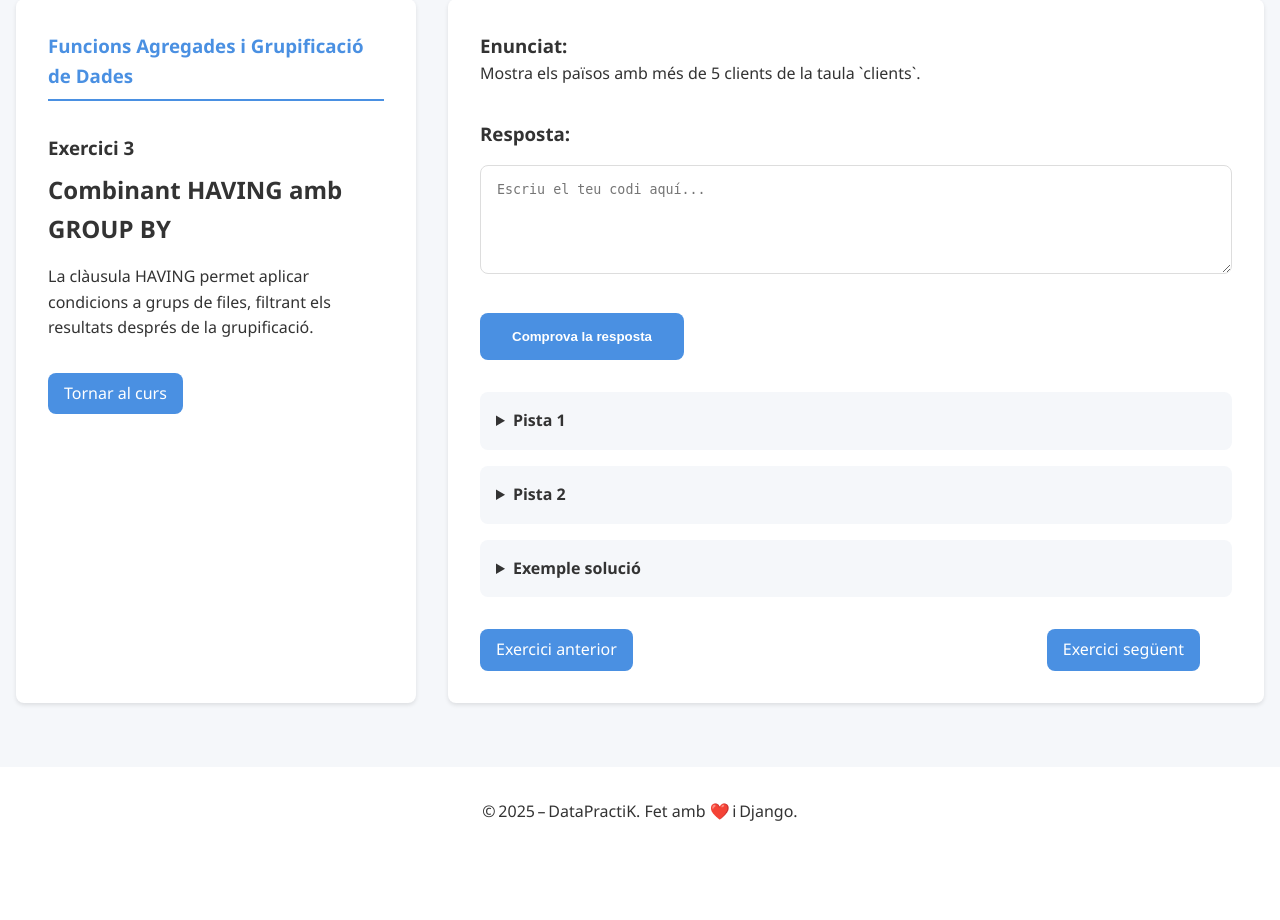
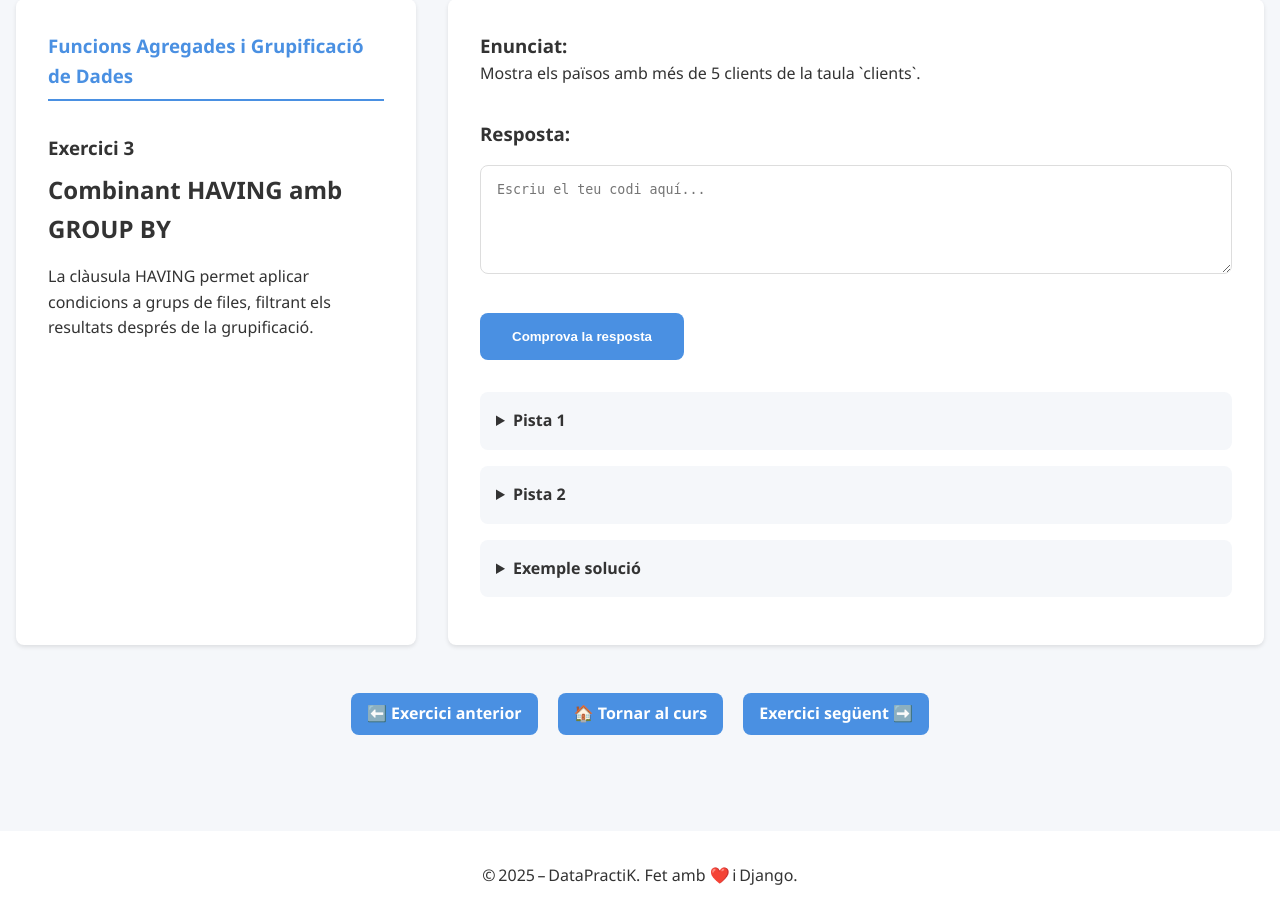
Before and after one commit to EloiBF/WEB_CURS_DATA, a Django app: page /curs/SQL/capitol/3/exercici/3/ in a window 1280 px wide. Shown: the part 87-1007 px from the top of the page. Before the commit the page ends 908 px from the top, so only its background shows below. Run offline with Django 5.2, Linux system fonts and the light colour scheme; data comes from the database, SQL or seed files in the repository.

Commit message:
ajustos3

```diff
--- a/app_django/static/css/style.css
+++ b/app_django/static/css/style.css
@@ -519,15 +519,17 @@ body {
   border: 1px solid #ccc;
 }
 
-/* Navigation buttons */
+/* Navigation buttons Exercici */
 .exercise__navigation-buttons {
   display: flex;
-  justify-content: space-between;
-  margin-top: var(--spacing-md);
+  justify-content: center; /* Centra tots els botons */
+  align-items: center;
+  gap: 20px; /* Espai entre els botons */
+  margin-top: var(--spacing-sm);
+  padding: var(--spacing-md);
 }
 
-.exercise__previous-button,
-.exercise__next-button {
+.exercise__nav-button {
   display: inline-block;
   padding: var(--spacing-xs) var(--spacing-sm);
   background-color: var(--color-primary);
@@ -535,26 +537,12 @@ body {
   text-decoration: none;
   border-radius: var(--border-radius);
   transition: opacity 0.3s ease;
-  margin-right: var(--spacing-md); /* Afegeix espai entre els botons */
+  font-weight: bold;
+  font-size: 1rem;
 }
 
-.exercise__previous-button:last-child {
-  margin-right: 0; /* Elimina el marge del darrer botó */
-}
-
-.exercise__previous-button:hover,
-.exercise__next-button:hover {
-  opacity: 0.9;
-}
-
-.exercise__back-button {
-  display: inline-block;
-  padding: var(--spacing-xs) var(--spacing-sm);
-  background-color: var(--color-primary);
-  color: var(--color-white);
-  text-decoration: none;
-  border-radius: var(--border-radius);
-  margin-top: var(--spacing-md);
+.exercise__nav-button:hover {
+  opacity: 0.85;
 }
 
 .exercise__form {
--- a/app_django/templates/exercici.html
+++ b/app_django/templates/exercici.html
@@ -24,10 +24,6 @@
                     <figcaption class="exercise__image-caption">{{ exercici.desc_imatge_1 }}</figcaption>
                 </figure>
             {% endif %}
-
-            <div class="exercise__navigation">
-                <a href="{% url 'index_curs' exercici.curs.nom %}" class="exercise__back-button">Tornar al curs</a>
-            </div>
         </aside>
 
         <main class="exercise__main">
@@ -97,17 +93,18 @@
                 </details>
             {% endif %}
 
-                <!-- Botons de navegació entre exercicis -->
-                <div class="exercise__navigation-buttons">
-                    {% if exercici_anterior %}
-                        <a href="{% url 'exercici' exercici.curs.nom exercici_anterior.capitol.numero exercici_anterior.numero %}" class="exercise__previous-button">Exercici anterior</a>
-                    {% endif %}
-                    {% if exercici_seguent %}
-                        <a href="{% url 'exercici' exercici.curs.nom exercici_seguent.capitol.numero exercici_seguent.numero %}" class="exercise__next-button">Exercici següent</a>
-                    {% endif %}
-                </div>
             </div>
         </main>
     </div>
+
+    <div class="exercise__navigation-buttons">
+        {% if exercici_anterior %}
+            <a href="{% url 'exercici' exercici.curs.nom exercici_anterior.capitol.numero exercici_anterior.numero %}" class="exercise__nav-button">⬅️ Exercici anterior</a>
+        {% endif %}
+        <a href="{% url 'index_curs' exercici.curs.nom %}" class="exercise__nav-button">🏠 Tornar al curs</a>
+        {% if exercici_seguent %}
+            <a href="{% url 'exercici' exercici.curs.nom exercici_seguent.capitol.numero exercici_seguent.numero %}" class="exercise__nav-button">Exercici següent ➡️</a>
+        {% endif %}
+    </div>
 </div>
 {% endblock %}
--- a/app_django/templates/index_curs.html
+++ b/app_django/templates/index_curs.html
@@ -12,6 +12,7 @@
         {% for capitol in capitols %}
             <section class="course__chapter">
                 <h2 class="course__chapter-title" onclick="toggleChapter(this)">
+                    <span class="toggle-icon">▶️</span>
                     Capítol {{ capitol.numero }}: {{ capitol.titol }}
                 </h2>
                 <div class="course__exercises" style="display: none;">
@@ -34,10 +35,13 @@
 <script>
 function toggleChapter(titleElement) {
     const exercisesDiv = titleElement.nextElementSibling;
+    const icon = titleElement.querySelector('.toggle-icon');
     if (exercisesDiv.style.display === "none") {
         exercisesDiv.style.display = "block";
+        icon.textContent = "▼";  // cap avall quan està obert
     } else {
         exercisesDiv.style.display = "none";
+        icon.textContent = "▶️"; // cap a la dreta quan està tancat
     }
 }
 </script>
```
